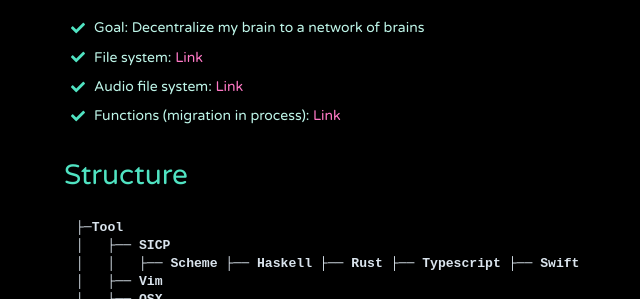
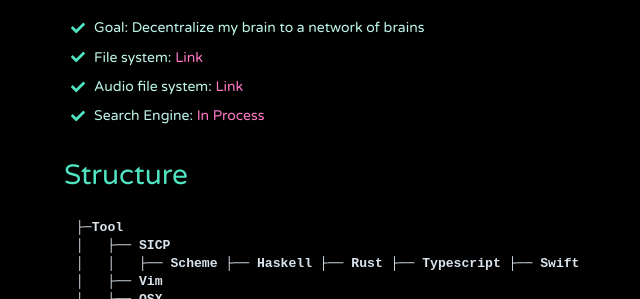
Before and after one commit to jithendrabsy/thoughts, a Jekyll site: the page built from _posts/1930-01-01-knowledge-base.md, in a window 1280 px wide. Shown: the part 281-580 px from the top of the page, without its empty margins (206-846 px from the left). Built offline with Jekyll 4.4.1, drawn with Linux system fonts in a browser that asks for light colours; nearby versions of some CDN libraries.

Commit message:
Update Lines

```diff
--- a/_posts/1930-01-01-knowledge-base.md
+++ b/_posts/1930-01-01-knowledge-base.md
@@ -8,7 +8,7 @@
 - Goal: Decentralize my brain to a network of brains
 - File system: [Link](https://github.com/allenleein/knowledge-base)
 - Audio file system: [Link](https://www.wormh0le.com/1930/01/02/audio.html)
-- Functions (migration in process): [Link](https://app.tarsmachine.com/)
+- Search Engine: [In Process](https://app.tarsmachine.com/)
 
 
 # Structure
```
